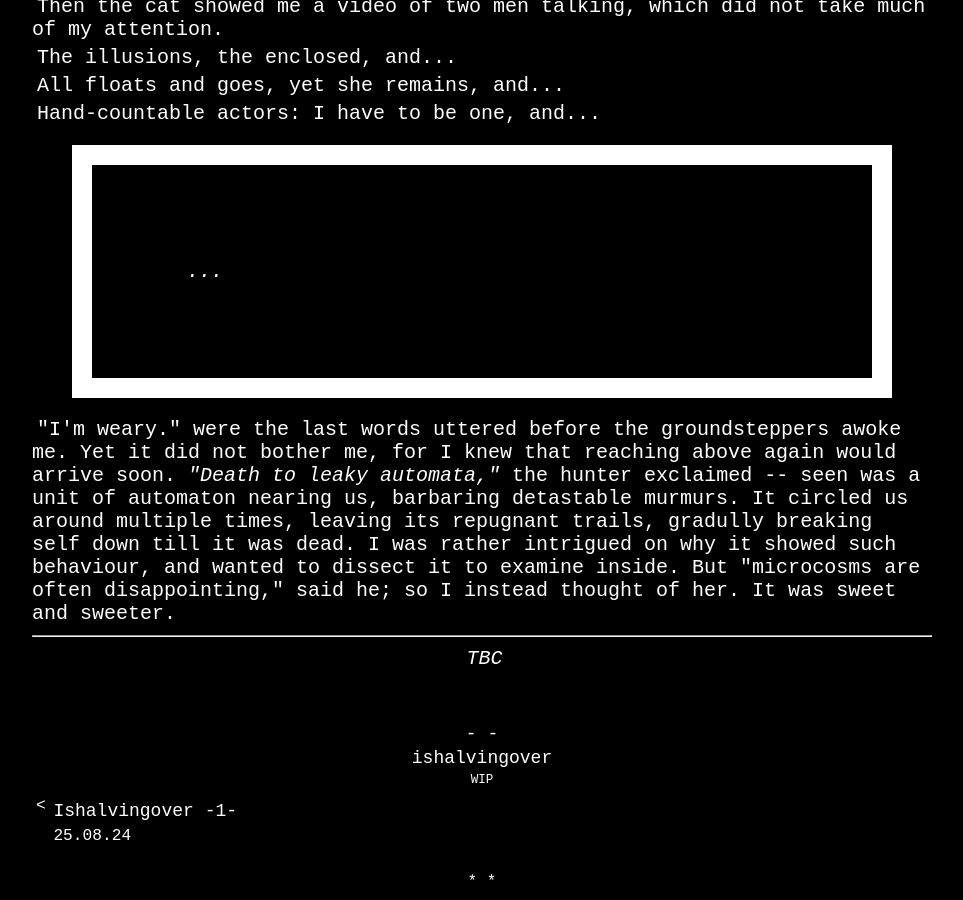
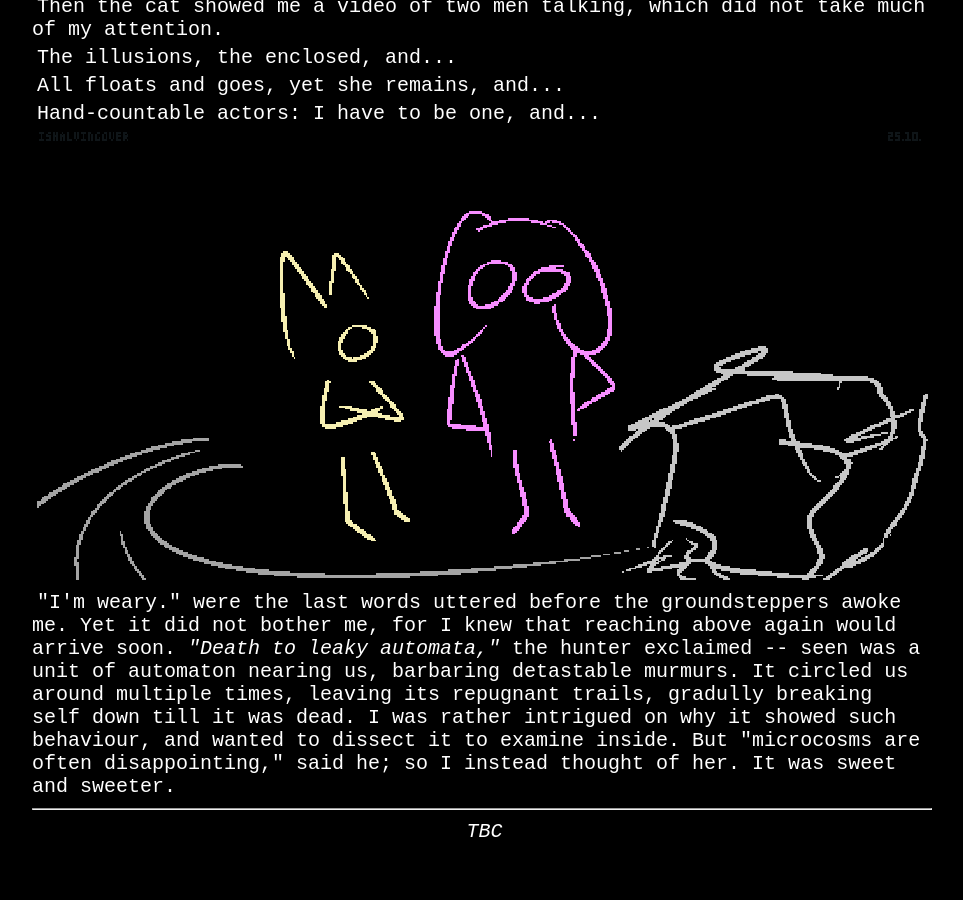
Before and after one commit to kamnosta/kamnosta.github.io, a Jekyll site: the page built from _ishalvingover/25-09-14-2.md, in a window 1280 px wide and 900 px high, scrolled down 2828 px. Shown: the whole window, without its empty margins (158-1121 px from the left). Built offline with Jekyll 4.4.1, drawn with Linux system fonts in a browser that asks for light colours.

Commit message:
251002 iho update grounsteppers pic

```diff
--- a/_ishalvingover/25-09-14-2.md
+++ b/_ishalvingover/25-09-14-2.md
@@ -35,7 +35,7 @@ All floats and goes, yet she remains, and...
 
 Hand-countable actors: I have to be one, and...
 
-> ...
+![/imgs_ishalvingover/251002_iho_groundsteppers_awoke_me.png](/imgs_ishalvingover/251002_iho_groundsteppers_awoke_me.png)
 
 "I'm weary." were the last words uttered before the groundsteppers awoke me. Yet it did not bother me, for I knew that reaching above again would arrive soon. *"Death to leaky automata,"* the hunter exclaimed -- seen was a unit of automaton nearing us, barbaring detastable murmurs. It circled us around multiple times, leaving its repugnant trails, gradully breaking self down till it was dead. I was rather intrigued on why it showed such behaviour, and wanted to dissect it to examine inside. But "microcosms are often disappointing," said he; so I instead thought of her. It was sweet and sweeter.
 
```
Also changed, not shown: imgs_ishalvingover/251002_iho_groundsteppers_awoke_me.png (added).
